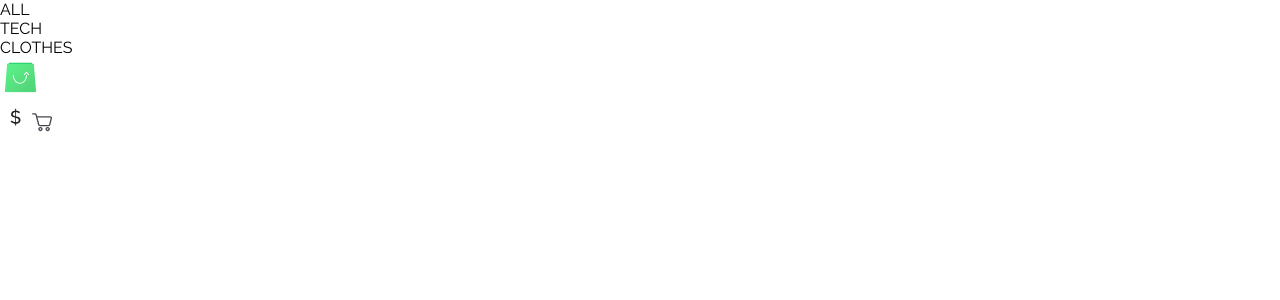
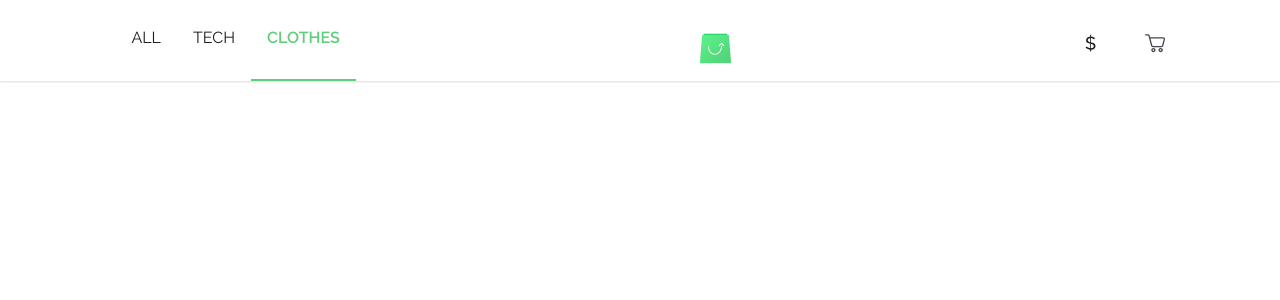
Before and after one commit to AnselemOdims/Mini-Shop, a React (Create React App) app: page /clothes in a window 1280 px wide. Shown: the top 300 px of the page. Built offline with nearby package versions, Linux system fonts and the light colour scheme.

Commit message:
Feat: style the navbar

```diff
--- /dev/null
+++ b/src/assets/styles/animation.js
@@ -0,0 +1,11 @@
+import { keyframes } from 'styled-components';
+
+export const rotate = keyframes`
+  from {
+    transform: rotate(0deg);
+  }
+
+  to {
+    transform: rotate(360deg);
+  }
+`;
--- a/src/components/NavBar.js
+++ b/src/components/NavBar.js
@@ -1,19 +1,85 @@
 import { Component } from 'react';
+import styled from 'styled-components';
+import { NavLink } from 'react-router-dom';
 
 import Logo from '../assets/images/logo.svg';
 import Dollar from '../assets/images/dollar.svg';
 import Cart from '../assets/images/cart.svg';
+import { rotate } from '../assets/styles/animation';
+
+const Header = styled.header`
+  display: flex;
+  justify-content: space-between;
+  padding: 1.75rem 7.2143rem 0;
+  align-items: flex-start;
+  background: var(--white);
+  box-shadow: var(--shadow-1);
+
+  > nav {
+        display: flex;
+
+        .links {
+          color: var(--text-color-1);
+          padding: 0 1rem 2rem;
+          font-size: 1rem;
+          line-height: 120%;
+          font-weight: 400;
+        }
+  }
+
+  > div {
+
+    &:nth-of-type(1) {
+      img {
+        animation: ${rotate} 2s linear;
+      }
+    }
+
+    &:nth-of-type(2) {
+      display: flex;
+      align-items: center;
+      gap: 2.375rem;
+    }
+  }
+`;
+
+const links = [
+  {
+    id: 1,
+    path: '/',
+    text: 'ALL',
+  },
+  {
+    id: 2,
+    path: '/tech',
+    text: 'TECH',
+  },
+  {
+    id: 3,
+    path: '/clothes',
+    text: 'CLOTHES',
+  },
+];
 
 class NavBar extends Component {
   render() {
     return (
-      <header>
+      <Header>
         <nav>
-          <ul>
-            <li>ALL</li>
-            <li>TECH</li>
-            <li>CLOTHES</li>
-          </ul>
+          {links.map((link) => (
+            <NavLink
+              key={link.id}
+              to={link.path}
+              className="links"
+              style={({ isActive }) => ({
+                color: isActive && '#5ECE7B',
+                borderBottom: isActive && 'solid 2px var(--primary-color)',
+                fontWeight: isActive && '600'
+              })}
+            >
+              {link.text}
+            </NavLink>
+          ))}
         </nav>
         <div>
           <img src={Logo} alt="site logo" />
@@ -22,7 +88,7 @@ class NavBar extends Component {
           <img src={Dollar} alt="site logo" />
           <img src={Cart} alt="site logo" />
         </div>
-      </header>
+      </Header>
     );
   }
 }
--- a/src/index.css
+++ b/src/index.css
@@ -20,7 +20,7 @@
   --font-2: 'Roboto', sans-serif;
   --font-3: 'Roboto Condensed', sans-serif;
   --font-4: 'Source Sans Pro', sans-serif;
-  --shadow-1: rgba(0, 0, 0, 0.25) 0 25px 50px -12px;
+  --shadow-1: rgba(17, 12, 46, 0.15) 0px 1px 2px 0px;
 }
 
 /* Global styles */
@@ -32,7 +32,6 @@ html {
 body {
   font-size: 16px;
   font-family: var(--font-1);
-  background: var(--neutral-color-1);
   position: relative;
   height: 100%;
 }
--- a/src/index.js
+++ b/src/index.js
@@ -1,11 +1,15 @@
 import React from 'react';
 import ReactDOM from 'react-dom/client';
+import { BrowserRouter as Router } from 'react-router-dom';
+
 import App from './App';
 import './index.css';
 
 const root = ReactDOM.createRoot(document.getElementById('root'));
 root.render(
   <React.StrictMode>
-    <App />
+    <Router>
+      <App />
+    </Router>
   </React.StrictMode>,
 );
```
